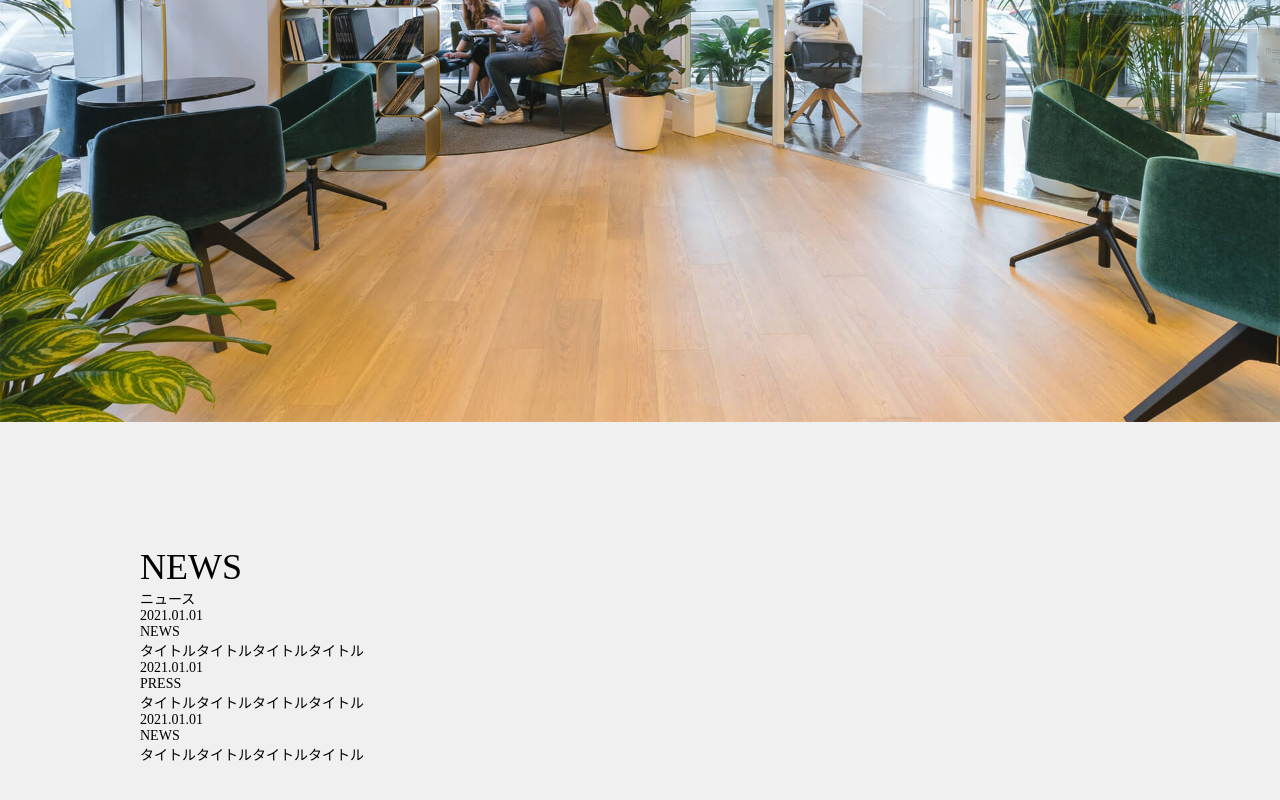
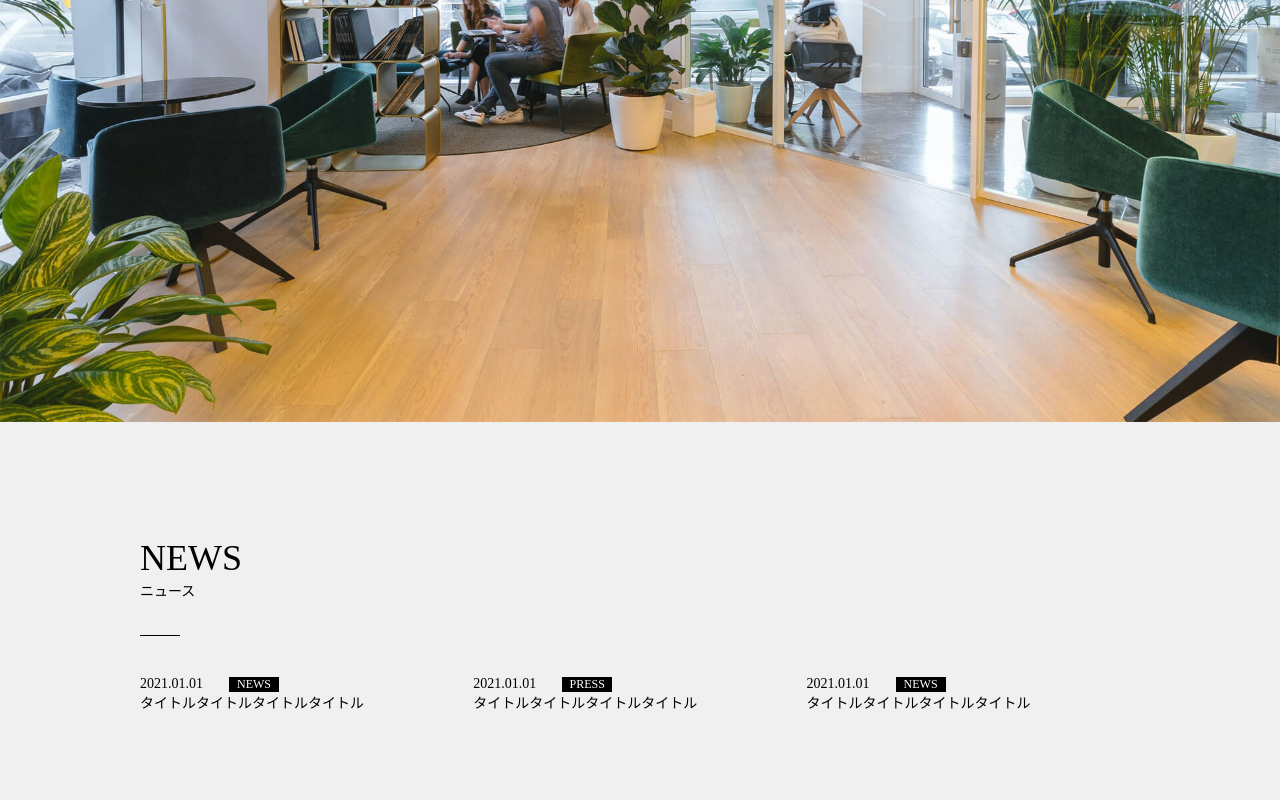
Before and after one commit to akihitosa/WED, a plain HTML site: page index.html in a window 1280 px wide. Shown: the part 511-1311 px from the top of the page. Drawn offline with Linux system fonts and the light colour scheme; some packages are replaced by stand-ins of ours.

Commit message:
途中３

```diff
--- a/index.html
+++ b/index.html
@@ -34,26 +34,26 @@
     </header>
 
     <main>
+        <!-- mainvisual -->
+        <img class="mainvisual" src="./img/mainvisual.jpg" alt="おしゃれなオフィスの写真">
         <!-- news -->
-        <img class="mainvisual" src="./img/mainvisual.jpg" alt="おしゃれなオフィスの写真">
-
         <div class="news inner">
             <h2 class="news_title">NEWS</h2>
             <p class="news_title_info">ニュース</p>
-           <div class="">
-            <div class="news_itme1">
+           <div class="news-box">
+            <div class="news_itme">
                 <p class="news_item-date">2021.01.01</p>
                 <p class="news_item-post">NEWS</p>
                 <p class="news_item-text">タイトルタイトルタイトルタイトル</p>
             </div>
 
-            <div class="news_itme2">
+            <div class="news_itme">
                 <p class="news_item-date">2021.01.01</p>
                 <p class="news_item-post">PRESS</p>
                 <p class="news_item-text">タイトルタイトルタイトルタイトル</p>
             </div>
 
-            <div class="news_itme3">
+            <div class="news_itme">
                 <p class="news_item-date">2021.01.01</p>
                 <p class="news_item-post">NEWS</p>
                 <p class="news_item-text">タイトルタイトルタイトルタイトル</p>
--- a/style.scss
+++ b/style.scss
@@ -104,18 +104,46 @@ margin-bottom: 120px;
 .news_title {
 font-size: 2.25rem;
 font-weight: normal;
+line-height: 0.667;
+margin-bottom: 10px;
 }
 
-.news_itme1 {
+.news_title_info {
+    position: relative;
+    margin-bottom: 76px;
+}
 
+  /*以下で線を表示*/
+  .news_title_info:before {
+    content: '';
+    position: absolute;
+    display: inline-block;
+    bottom: -36px;
+    width: 40px;/*線の長さ*/
+    height: 1px;/*線の太さ*/
+    background-color: #000000;/*線の色*/
+  }
+
+  .news-box {
+    display: flex;
+  }
+
+.news_itme {
+width: 33.33%;
 }
 
 .news_item-date {
-
+    float: left;
+    margin-right: 26px;
 }
 
 .news_item-post {
-
+display: inline-block;
+font-size: 12px;
+width: 50px;
+background-color: #000000;
+color: #FFFFFF;
+text-align: center;
 }
 
 .news_item-text {
```
Also changed, not shown: css/style.css, 1 other file.
